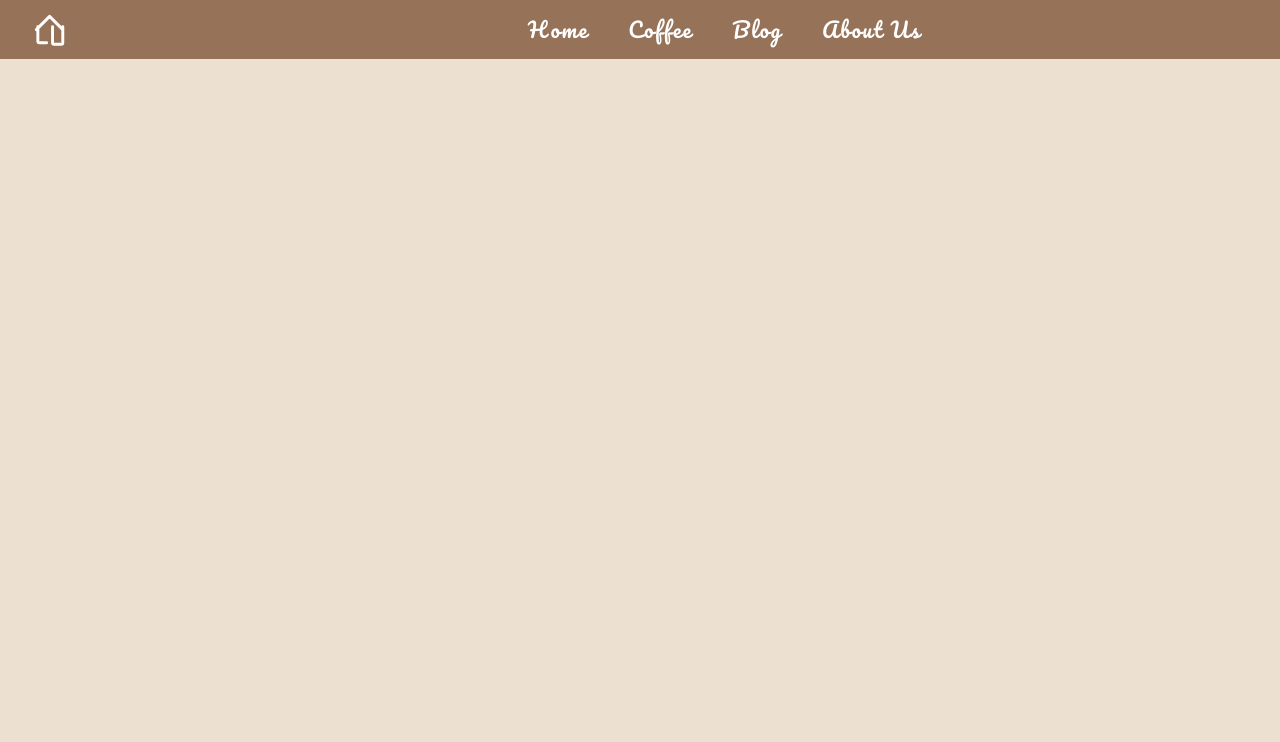
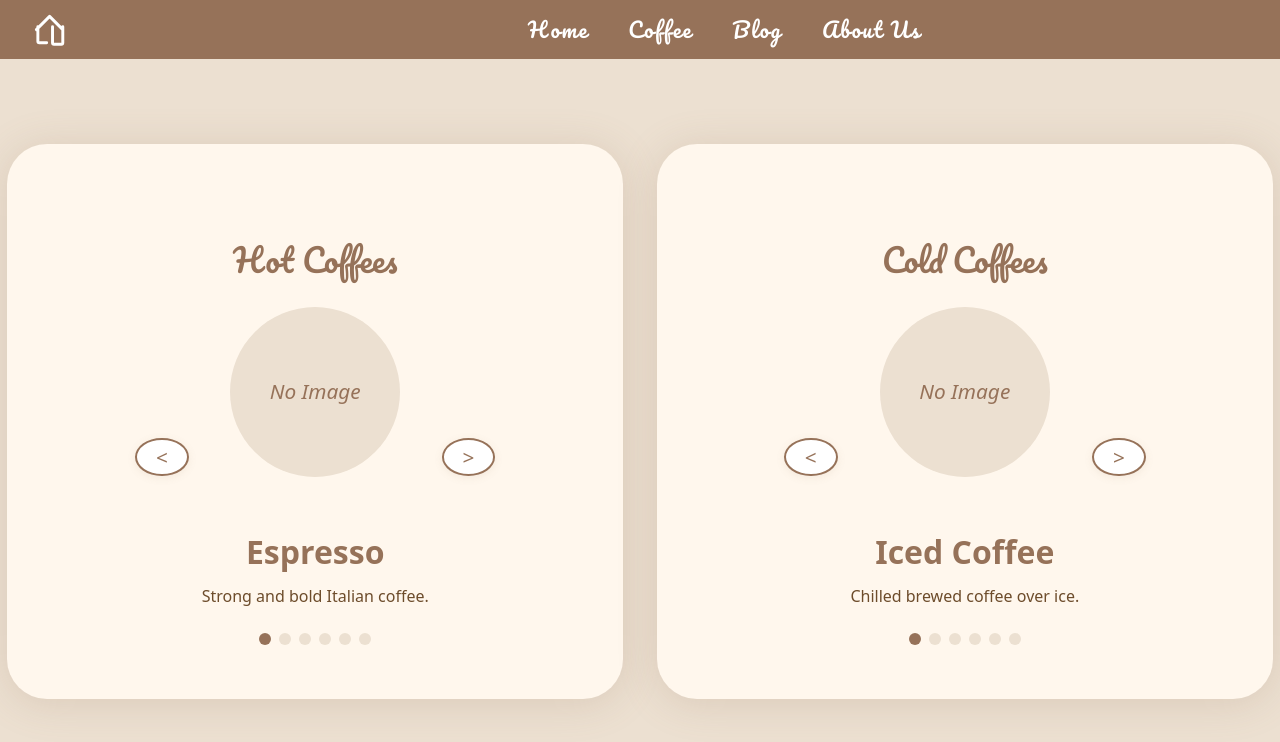
Before and after one commit to aaronMFbales/tasteoftales, a React (Vite) app: page /coffee in a window 1280 px wide. Shown: the top 742 px of the page. Built offline with nearby package versions, Linux system fonts and the light colour scheme.

Commit message:
Redesign carousel: larger fixed cards, font and arrow tweaks

```diff
--- a/src/App.jsx
+++ b/src/App.jsx
@@ -42,7 +42,7 @@ function App() {
         <button
           className={`w-32 h-32 rounded-full bg-amber-700 text-xl font-bold transition-all duration-200 flex items-center justify-center sip-btn${showBtn ? ' visible' : ''}`}
           onClick={() => navigate('/second')}
-          style={{ opacity: showBtn ? 1 : 0, pointerEvents: showBtn ? 'auto' : 'none', transition: 'opacity 0.7s', fontFamily: 'Pacifico, cursive' }}
+          style={{ opacity: showBtn ? 1 : 0, pointerEvents: showBtn ? 'auto' : 'none', transition: 'opacity 0.7s', fontFamily: 'system-ui, Avenir, Helvetica, Arial, sans-serif' }}
         >
           Take a sip
         </button>
--- /dev/null
+++ b/src/BeanCard.jsx
@@ -0,0 +1,36 @@
+import React, { useState } from 'react';
+import './App.css';
+
+export default function BeanCard({ bean, idx }) {
+  const [showModal, setShowModal] = useState(false);
+
+  const openModal = () => setShowModal(true);
+  const closeModal = () => setShowModal(false);
+
+  return (
+    <>
+      <div
+        className="coffee-knowledge-bean bean-card"
+        tabIndex={0}
+        onClick={openModal}
+        onKeyPress={e => (e.key === 'Enter' ? openModal() : null)}
+        style={{ cursor: 'pointer', transition: 'box-shadow 0.2s, transform 0.2s' }}
+      >
+        <span className="bean-card-icon" aria-label="bean-icon" style={{ fontSize: '2.2rem', marginBottom: '0.7rem' }}>{bean.icon}</span>
+        <div className="bean-card-title">{bean.name}</div>
+        <div className="bean-card-desc">{bean.desc}</div>
+      </div>
+      {showModal && (
+        <div className="bean-modal-overlay" onClick={closeModal}>
+          <div className="bean-modal" onClick={e => e.stopPropagation()}>
+            <button className="bean-modal-close" onClick={closeModal}>&times;</button>
+            <div className="bean-modal-icon" style={{ fontSize: '3rem', marginBottom: '1rem' }}>{bean.icon}</div>
+            <div className="bean-modal-title" style={{ fontFamily: 'Pacifico, cursive', fontSize: '2rem', color: '#7e5f3b', marginBottom: '0.5rem' }}>{bean.name}</div>
+            <div className="bean-modal-desc" style={{ color: '#634832', fontSize: '1.15rem', marginBottom: '0.7rem', textAlign: 'center' }}>{bean.desc}</div>
+            <div className="bean-modal-details" style={{ color: '#38220f', fontSize: '1.08rem', marginTop: '0.5rem', textAlign: 'center' }}>{bean.details}</div>
+          </div>
+        </div>
+      )}
+    </>
+  );
+}
--- /dev/null
+++ b/src/CoffeeCarousel.css
@@ -0,0 +1,110 @@
+.carousel-container {
+  background: #fff7ed;
+  border-radius: 2.5rem;
+  box-shadow: 0 4px 40px rgba(150, 114, 89, 0.20);
+  padding: 4rem 3rem 3rem 3rem;
+  margin: 2.5rem auto;
+  width: 520px;
+  min-width: 520px;
+  max-width: 520px;
+  text-align: center;
+}
+
+.carousel-title {
+  font-family: 'Pacifico', cursive;
+  color: #967259;
+  font-size: 2rem;
+  margin-bottom: 1.5rem;
+}
+
+.carousel-card {
+  display: flex;
+  align-items: center;
+  justify-content: center;
+}
+
+
+.carousel-arrow {
+  background: #fff;
+  color: #967259;
+  border: 2px solid #967259;
+  border-radius: 50%;
+  width: 2.4rem;
+  height: 2.4rem;
+  font-size: 1.3rem;
+  font-family: inherit;
+  display: flex;
+  align-items: center;
+  justify-content: center;
+  box-shadow: 0 2px 8px rgba(150, 114, 89, 0.10);
+  cursor: pointer;
+  margin: 0 0.8rem;
+  transition: border-color 0.2s, box-shadow 0.2s, color 0.2s;
+  outline: none;
+}
+.carousel-arrow:hover, .carousel-arrow:focus {
+  border-color: #bfa07a;
+  color: #bfa07a;
+  box-shadow: 0 4px 16px rgba(150, 114, 89, 0.18);
+}
+
+.carousel-content {
+  display: flex;
+  flex-direction: column;
+  align-items: center;
+  min-width: 220px;
+}
+
+.carousel-image {
+  width: 170px;
+  height: 170px;
+  border-radius: 50%;
+  background: #ece0d1;
+  display: flex;
+  align-items: center;
+  justify-content: center;
+  margin-bottom: 1.2rem;
+  overflow: hidden;
+}
+.carousel-image img {
+  width: 100%;
+  height: 100%;
+  object-fit: cover;
+  border-radius: 50%;
+}
+.carousel-image-placeholder {
+  color: #967259;
+  font-size: 1.3rem;
+  font-style: italic;
+}
+
+.carousel-info h3 {
+  font-family: inherit;
+  color: #967259;
+  font-size: 2rem;
+  margin-bottom: 0.5rem;
+  font-style: normal;
+  font-weight: 600;
+}
+.carousel-info p {
+  color: #6d4c2b;
+  font-size: 1rem;
+  margin: 0;
+}
+
+.carousel-indicators {
+  margin-top: 1.2rem;
+}
+.carousel-indicators span {
+  display: inline-block;
+  width: 12px;
+  height: 12px;
+  border-radius: 50%;
+  background: #ece0d1;
+  margin: 0 4px;
+  cursor: pointer;
+  transition: background 0.2s;
+}
+.carousel-indicators .active {
+  background: #967259;
+}
--- /dev/null
+++ b/src/CoffeeCarousel.jsx
@@ -0,0 +1,46 @@
+import React, { useState } from 'react';
+import coffeeData from './coffeeData';
+import './CoffeeCarousel.css';
+
+function CoffeeCarousel({ category }) {
+  const coffees = coffeeData[category];
+  const [current, setCurrent] = useState(0);
+
+  const prev = () => setCurrent((current - 1 + coffees.length) % coffees.length);
+  const next = () => setCurrent((current + 1) % coffees.length);
+
+  return (
+    <div className="carousel-container">
+      <h2 className="carousel-title">{category === 'hot' ? 'Hot Coffees' : 'Cold Coffees'}</h2>
+      <div className="carousel-card">
+        <button className="carousel-arrow" onClick={prev}>&lt;</button>
+        <div className="carousel-content">
+          {/* Placeholder for image */}
+          <div className="carousel-image">
+            {coffees[current].image ? (
+              <img src={coffees[current].image} alt={coffees[current].name} />
+            ) : (
+              <div className="carousel-image-placeholder">No Image</div>
+            )}
+          </div>
+          <div className="carousel-info">
+            <h3>{coffees[current].name}</h3>
+            <p>{coffees[current].description}</p>
+          </div>
+        </div>
+        <button className="carousel-arrow" onClick={next}>&gt;</button>
+      </div>
+      <div className="carousel-indicators">
+        {coffees.map((_, idx) => (
+          <span
+            key={idx}
+            className={idx === current ? 'active' : ''}
+            onClick={() => setCurrent(idx)}
+          />
+        ))}
+      </div>
+    </div>
+  );
+}
+
+export default CoffeeCarousel;
--- a/src/CoffeePage.jsx
+++ b/src/CoffeePage.jsx
@@ -1,5 +1,7 @@
 import React from 'react';
 import { Link } from 'react-router-dom';
+import CoffeeCarousel from './CoffeeCarousel';
+import './CoffeeCarousel.css';
 
 function CoffeePage() {
   return (
@@ -38,7 +40,10 @@ function CoffeePage() {
         </div>
       </header>
   <div style={{ height: '4.5rem', background: '#ece0d1' }} />
-  {/* Coffee Page content will go here */}
+  <div style={{ display: 'flex', flexDirection: 'row', justifyContent: 'center', alignItems: 'flex-start', gap: '1.2rem', marginTop: '2rem' }}>
+    <CoffeeCarousel category="hot" />
+    <CoffeeCarousel category="cold" />
+  </div>
     </div>
   );
 }
--- /dev/null
+++ b/src/coffeeData.js
@@ -0,0 +1,22 @@
+import React from 'react';
+
+const coffeeData = {
+  hot: [
+    { name: 'Espresso', image: '', description: 'Strong and bold Italian coffee.' },
+    { name: 'Americano', image: '', description: 'Espresso with added hot water.' },
+    { name: 'Cappuccino', image: '', description: 'Espresso, steamed milk, and foam.' },
+    { name: 'Latte', image: '', description: 'Espresso with steamed milk.' },
+    { name: 'Mocha', image: '', description: 'Espresso, chocolate, and steamed milk.' },
+    { name: 'Macchiato', image: '', description: 'Espresso with a dash of milk.' },
+  ],
+  cold: [
+    { name: 'Iced Coffee', image: '', description: 'Chilled brewed coffee over ice.' },
+    { name: 'Cold Brew', image: '', description: 'Slow-steeped coffee served cold.' },
+    { name: 'Iced Latte', image: '', description: 'Espresso and cold milk over ice.' },
+    { name: 'Iced Mocha', image: '', description: 'Espresso, chocolate, and cold milk over ice.' },
+    { name: 'Affogato', image: '', description: 'Espresso poured over ice cream.' },
+    { name: 'Frappuccino', image: '', description: 'Blended iced coffee drink.' },
+  ],
+};
+
+export default coffeeData;
```
